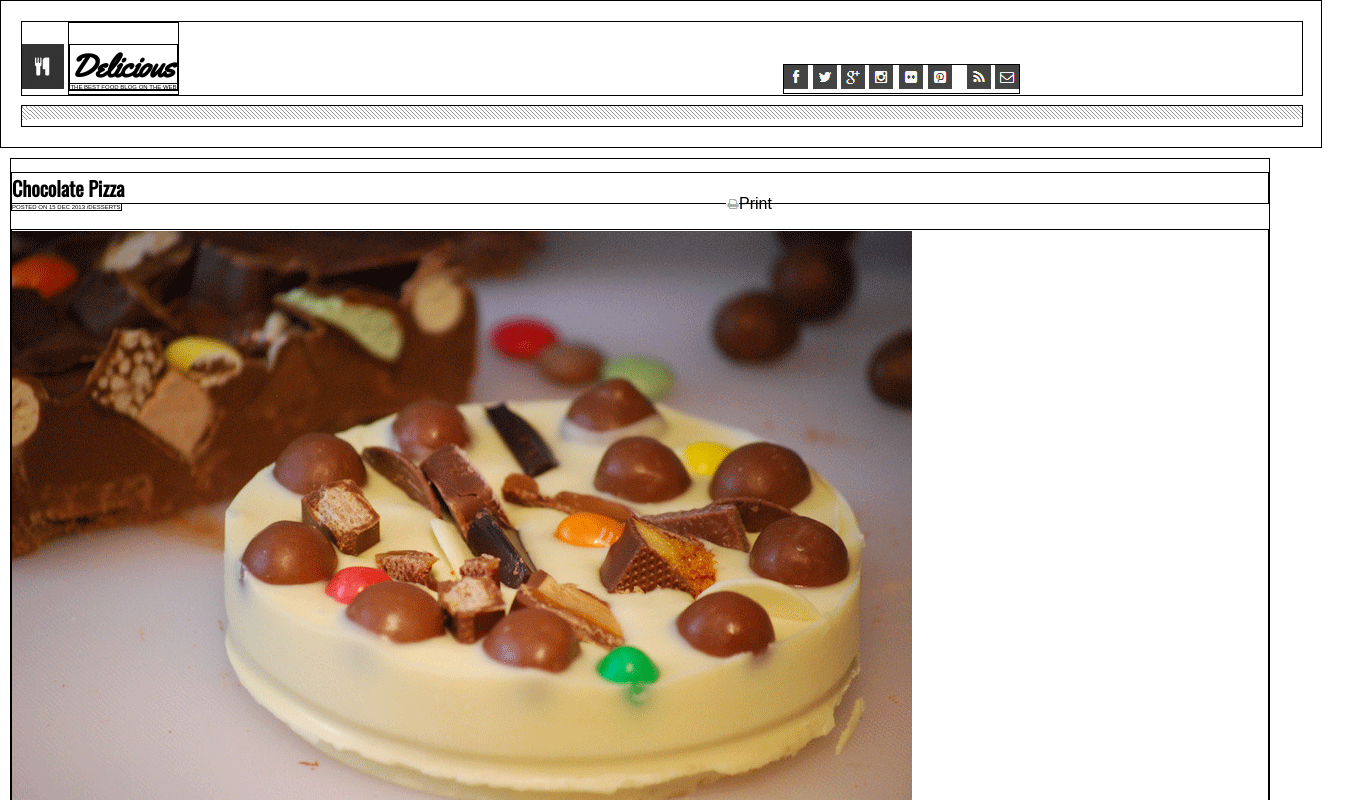
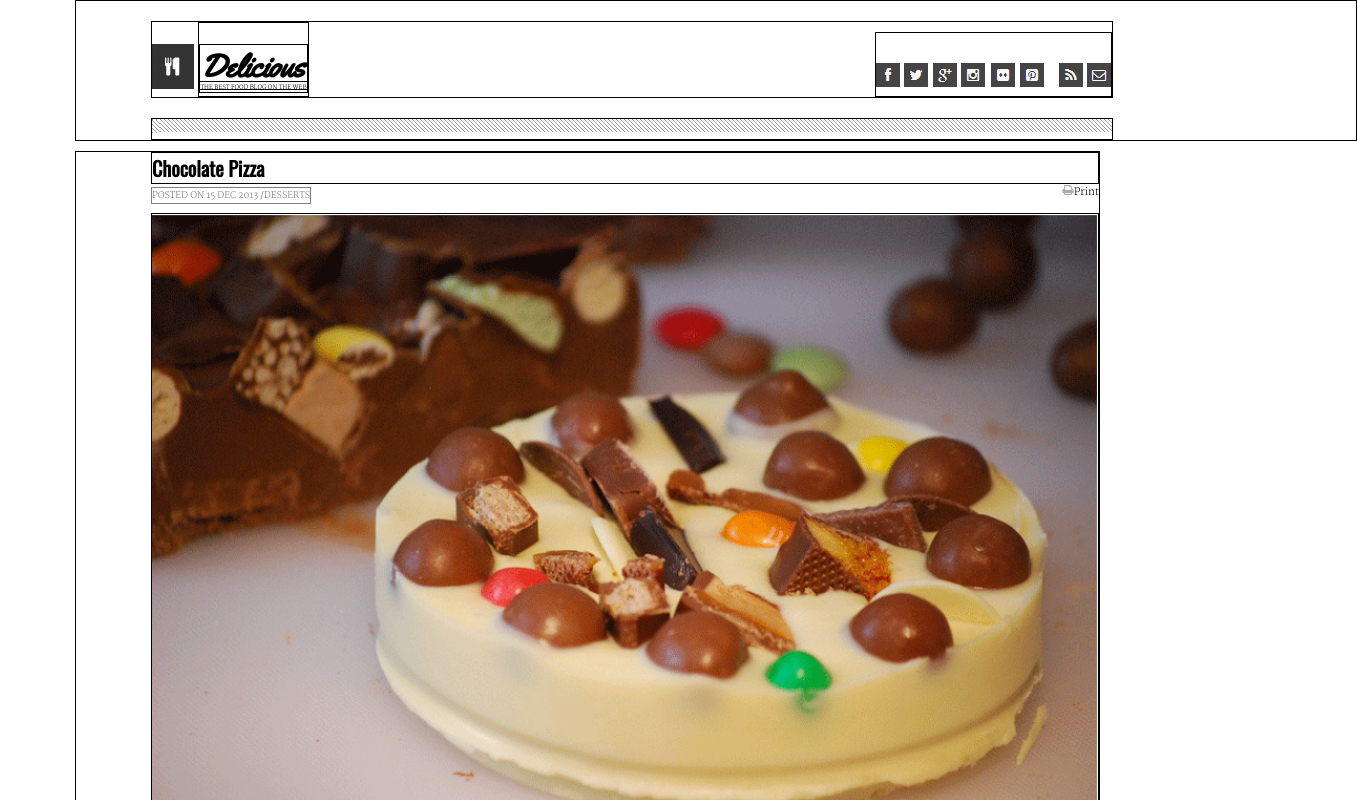
Before and after one commit to vbenavente/great-assets, a plain HTML site: page index.html in a window 1280 px wide. Shown: the top 800 px of the page, 1357 px wide, since content can reach past the window. Drawn offline with nearby package versions, Linux system fonts and the light colour scheme.

Commit message:
image filled, header complete!

```diff
--- a/css/style.css
+++ b/css/style.css
@@ -1,6 +1,10 @@
+body{
+  position:absolute;
+}
 header{
-  padding: 20px;
-  margin-bottom:0px;
+  position:relative;
+  margin-left:75px;
+  margin-right:192px;
   border: 1px solid black;
   width:100%;
 }
@@ -33,14 +37,19 @@ p{
 }
 
 .leftheader{
-  margin-bottom: 10px;
-  width:100%;
+  position: relative;
+  margin: 20px 192px 20px 75px;
+  width:75%;
 }
 .rightheader{
-  margin-left: 600px;
+  padding-top:30px;
+  padding-bottom:5px;
+  margin-top:10px;
+  float: right;
 }
 
 .underdelicious{
+  font-family: 'Martel', serif;
   padding: 0px;
   border: 1px solid black;
   font-size: 15%;
@@ -53,35 +62,48 @@ p{
 .bottomborder{
   background-image: url("../img/border-img.png");
   background-repeat: repeat-x;
-  margin-bottom: 0px;
-  margin-top:-150px;
-  width: 100%;
+  margin: 0px 192px 0px 75px;
+  width: 75%;
   height: 20px;
 }
 
 .bigpicture{
-  margin: 10px;
+  padding-left: 75px;
+  margin: 10px 180px 0px 75px;
+  width 75%;
 }
 .chocolatepizza{
   border:1px solid black;
-  margin-bottom: -25px;
+  margin:0px;
   font-family: 'Oswald', sans-serif;
   font-size: 20px;
 }
 .dateposted{
+  font-family: 'Martel', serif;
+  opacity:0.5;
   border: 1px solid black;
   margin-top:0px;
   padding:0px;
-  font-size:15%;
+  font-size:9px;
 }
 
 .print{
-  margin-left: 600px;
+  float:right;
+  font-family: 'Martel', serif;
+  margin-top:0px;
+  font-size:10px;
 }
-.chocolatepic{
-  display:block;
+.fill{
+  display:flex;
+  justify-content: center;
+  align-items:center;
+  overflow:hidden;
 }
-
+.fill img{
+  flex-shrink: 0;
+  min-width: 100%;
+  min-height: 100%;
+}
 .recipe{
   display:block;
   background-image:url("../img/list-bg.png");
--- a/index.html
+++ b/index.html
@@ -6,6 +6,7 @@
     <link href = "css/style.css" type="text/css" rel="stylesheet"/>
     <link href='https://fonts.googleapis.com/css?family=Yellowtail' rel='stylesheet' type='text/css'>
     <link href='https://fonts.googleapis.com/css?family=Oswald' rel='stylesheet' type='text/css'>
+    <link href='https://fonts.googleapis.com/css?family=Martel:300|Patrick+Hand' rel='stylesheet' type='text/css'>
   </head>
   <body>
     <header>
@@ -39,8 +40,8 @@
         <p class="print">
           <img src="img/print-icon.png" class="small"/>Print
         </p>
-    <div class="chocolatepic">
-        <img src="img/choco-pizza.png"/>
+    <div class="fill">
+      <img src="img/choco-pizza.png"/>
     </div>
     <div class="maintext">
       <p class="p1">For the fig-swirl: Melt butter over medium heat in a saucepan. Add brown sugar and stir to disolve. Halve all
```
